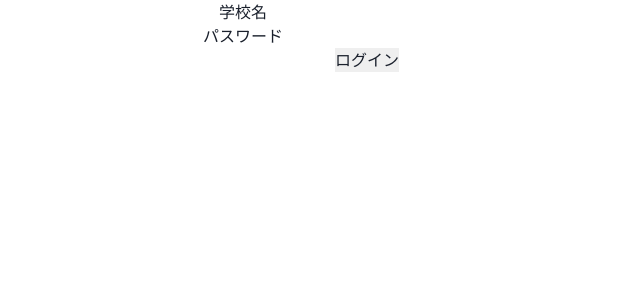
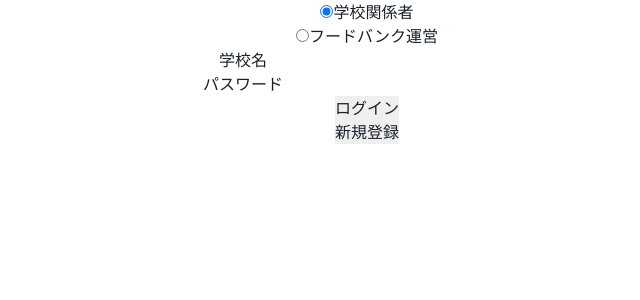
Before and after one commit to Takahashiprog/bridge, a React (Create React App) app in the folder bridge/: page /login in a window 1280 px wide. Shown: the top 300 px of the page, without its empty margins (273-913 px from the left). Built offline with nearby package versions, Linux system fonts and the light colour scheme.

Commit message:
update register

```diff
--- a/bridge/package.json
+++ b/bridge/package.json
@@ -10,7 +10,7 @@
     "react": "^18.2.0",
     "react-dom": "^18.2.0",
     "react-error-boundary": "^3.1.4",
-    "react-router-dom": "^5.3.0",
+    "react-router-dom": "^5.3.3",
     "react-scripts": "^5.0.1",
     "web-vitals": "^2.1.4"
   },
--- a/bridge/src/contexts/AppContext.js
+++ b/bridge/src/contexts/AppContext.js
@@ -5,15 +5,19 @@ export const AppContext = createContext()
 const AppContextProvider = ({children}) => {
   const [isLogin, setIsLogin] = useState(false)
   const [isSignup, setIsSignup] = useState(true)
-  const [isSchool, setisSchool] = useState(false)
+  const [isSchool, setIsSchool] = useState(true)
   const [loginName, setLoginName] = useState('')
   return(
     <AppContext.Provider
       value={{
         isLogin,
+        setIsLogin,
         isSignup,
+        setIsSignup,
         isSchool,
+        setIsSchool,
         loginName,
+        setLoginName,
       }}
     >
       {children}
--- a/bridge/src/pages/Home.js
+++ b/bridge/src/pages/Home.js
@@ -1,5 +1,14 @@
+import { useContext } from 'react'
+import { Redirect } from 'react-router-dom'
+import { AppContext } from '../contexts/AppContext'
 
 const Home = () => {
+  const { isLogin } = useContext(AppContext)
+
+  if (!isLogin) {
+    return <Redirect to="/login" />
+  }
+
   return (
     <>
       <div>相手とのやりとり</div>
--- a/bridge/src/pages/Login.js
+++ b/bridge/src/pages/Login.js
@@ -1,18 +1,68 @@
+import { useContext, useState } from "react"
+import { Redirect } from "react-router-dom"
+import { AppContext } from "../contexts/AppContext"
 
 const Login = () => {
+  const { isSignup, setIsSignup, isSchool, setIsSchool } = useContext(AppContext)
+  const [userName, setUserName] = useState("")
+  const [pass, setPass] = useState("")
+
+  const handleUserName = (e) => {
+    setUserName(e.target.value)
+  }
+
+  const handlePass = (e) => {
+    setPass(e.target.value)
+  }
+
+  const handleIsSchool = (school) => {
+    setIsSchool(school)
+    console.log(isSchool)
+  }
+
+  if (!isSignup) {
+    return <Redirect to="/signup" />
+  }
+
   return (
     <>
+      <input
+        id="type1"
+        type="radio"
+        name="userType"
+        defaultChecked
+        onClick={() => handleIsSchool(true)}
+      />
+      <label htmlFor="type1">学校関係者</label>
+      <br />
+      <input
+        id="type2"
+        type="radio"
+        name="userType"
+        onClick={() => handleIsSchool(false)}
+      />
+      <label htmlFor="type2">フードバンク運営</label>
       <ul>
         <li>
-          <label htmlFor="school">学校名</label>
-          <input type="text" />
+          <label htmlFor="group">{isSchool ? "学校名" : "団体名"}</label>
+          <input
+            type="text"
+            value={userName}
+            onChange={handleUserName}
+          />
         </li>
         <li>
           <label htmlFor="pass">パスワード</label>
-          <input type="password" />
+          <input
+            type="password"
+            value={pass}
+            onChange={handlePass}
+          />
         </li>
       </ul>
       <input type="button" value="ログイン" />
+      <br />
+      <input type="button" value="新規登録" onClick={() => { setIsSignup(!isSignup) }} />
     </>
   )
 }
--- a/bridge/src/pages/Register.js
+++ b/bridge/src/pages/Register.js
@@ -1,9 +1,42 @@
+import { useState } from "react"
 
 const Register = () => {
+  const [food, setFood] = useState([["apple", 1], ["orange", 2]])
+
+  const handleChangeFood = (e, index) => {
+    setFood(
+      food.map((val, i) => [(index === i ? e.target.value : val[0]), val[1]])
+    )
+  }
+
+  const handleNum = (e, index) => {
+    setFood(
+      food.map((val, i) => [val[0], (index === i ? e.target.value : val[1])])
+    )
+  }
+
+  const handleAddFood = () => {
+    setFood([...food, ["", 0]])
+  }
+
+  const handleDeleteFood = (e, index) => {
+    setFood(
+      food.filter((_, i) => (i !== index))
+    )
+  }
+
   return (
     <>
-      <input type="text" placeholder="小麦粉" />
-      <input type="number" />
+      {food.map((val, i) =>
+        <>
+          <input type="text" value={val[0]} onChange={(e) => handleChangeFood(e, i)} />
+          <input type="number" value={val[1]} onChange={(e) => handleNum(e, i)} />
+          <input type="button" value="delete" onClick={(e) => handleDeleteFood(e, i)} />
+        </>
+      )}
+      <br />
+      <input type="button" value=" + " onClick={handleAddFood} />
+      <br />
       <input type="button" value="登録" />
     </>
   )
--- a/bridge/src/pages/Signup.js
+++ b/bridge/src/pages/Signup.js
@@ -1,7 +1,21 @@
+import { useContext } from "react"
+import { Redirect } from "react-router-dom"
+import { AppContext } from "../contexts/AppContext"
 
 const Signup = () => {
+  const { isSignup, setIsSignup } = useContext(AppContext)
+
+  if (isSignup) {
+    return <Redirect to="/login" />
+  }
+
   return (
     <>
+      <input id="type1" type="radio" name="userType" checked />
+      <label htmlFor="type1">学校関係者</label>
+      <br />
+      <input id="type2" type="radio" name="userType" />
+      <label htmlFor="type2">フードバンク運営</label>
       <ul>
         <li>
           <label htmlFor="school">学校名</label>
@@ -21,6 +35,8 @@ const Signup = () => {
         </li>
       </ul>
       <input type="button" value="登録" />
+      <br />
+      <input type="button" value="ログイン" onClick={() => setIsSignup(!isSignup)}/>
     </>
   )
 }
```
Also changed, not shown: 1 other file (tests, documents, lock files or other folders).
